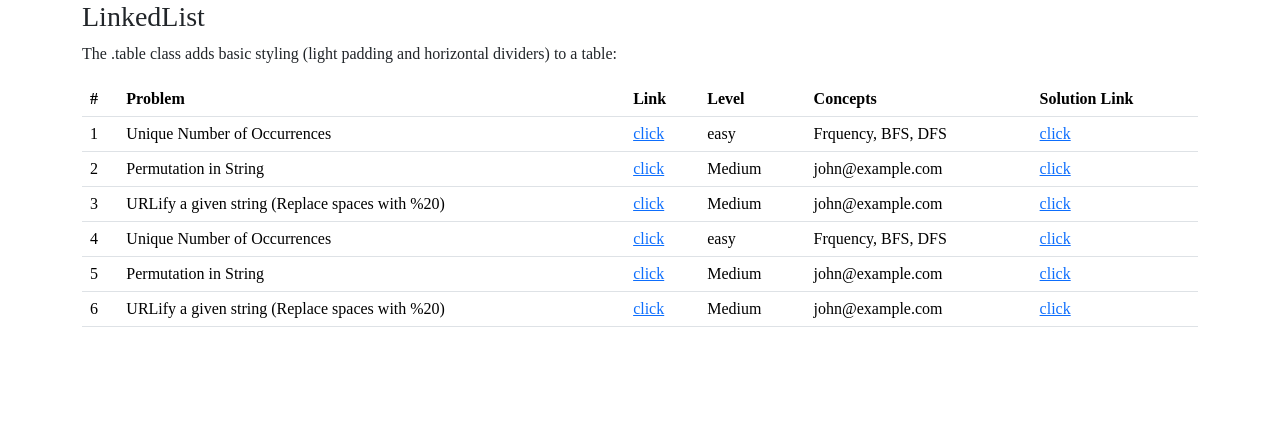
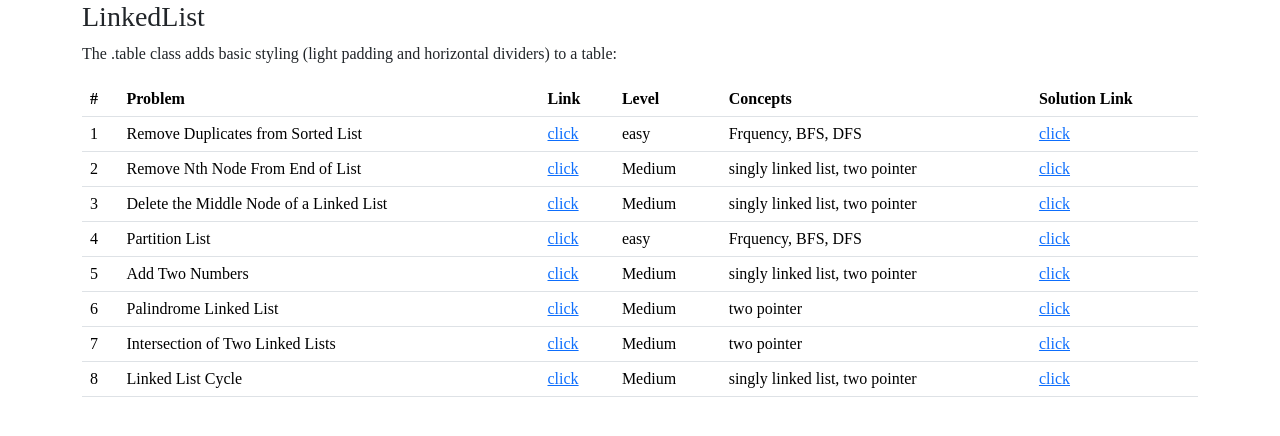
Before and after one commit to ayanchyaziz123/CodeBeginnerNest, a plain HTML site: page interview_questions/linked_list.html in a window 1280 px wide. Drawn offline with nearby package versions, Linux system fonts and the light colour scheme; files that its build step writes are made by us from their sources.

Commit message:
edit linked list

```diff
--- a/interview_questions/linked_list.html
+++ b/interview_questions/linked_list.html
@@ -20,50 +20,66 @@
       <tbody>
         <tr>
           <td scope="row">1</td>
-          <td>Unique Number of Occurrences</td>
-          <td><a href="https://leetcode.com/problems/unique-number-of-occurrences/" target="_blank">click</a></td>
+          <td>Remove Duplicates from Sorted List</td>
+          <td><a href="https://leetcode.com/problems/remove-duplicates-from-sorted-list/" target="_blank">click</a></td>
           <td>easy</td>
           <td>Frquency, BFS, DFS</td>
           <td><a href="https://leetcode.com/problems/unique-number-of-occurrences/" target="_blank">click</a></td>
         </tr>
         <tr>
           <td>2</td>
-          <td>Permutation in String</td>
-          <td><a href="https://leetcode.com/problems/unique-number-of-occurrences/" target="_blank">click</a></td>
+          <td>Remove Nth Node From End of List</td>
+          <td><a href="https://leetcode.com/problems/remove-nth-node-from-end-of-list/" target="_blank">click</a></td>
           <td>Medium</td>
-          <td>john@example.com</td>
+          <td>singly linked list, two pointer</td>
           <td><a href="https://leetcode.com/problems/unique-number-of-occurrences/" target="_blank">click</a></td>
         </tr>
         <tr>
           <td>3</td>
-          <td>URLify a given string (Replace spaces with %20)</td>
-          <td><a href="https://www.geeksforgeeks.org/urlify-a-given-string-replace-spaces-with-%20/" target="_blank">click</a></td>
+          <td>Delete the Middle Node of a Linked List</td>
+          <td><a href="https://leetcode.com/problems/delete-the-middle-node-of-a-linked-list/" target="_blank">click</a></td>
           <td>Medium</td>
-          <td>john@example.com</td>
+          <td>singly linked list, two pointer</td>
           <td><a href="https://leetcode.com/problems/unique-number-of-occurrences/" target="_blank">click</a></td>
         </tr>
         <tr>
           <td>4</td>
-          <td>Unique Number of Occurrences</td>
-          <td><a href="https://leetcode.com/problems/unique-number-of-occurrences/" target="_blank">click</a></td>
+          <td>Partition List</td>
+          <td><a href="https://leetcode.com/problems/partition-list/" target="_blank">click</a></td>
           <td>easy</td>
           <td>Frquency, BFS, DFS</td>
           <td><a href="https://leetcode.com/problems/unique-number-of-occurrences/" target="_blank">click</a></td>
         </tr>
         <tr>
           <td>5</td>
-          <td>Permutation in String</td>
-          <td><a href="https://leetcode.com/problems/unique-number-of-occurrences/" target="_blank">click</a></td>
+          <td>Add Two Numbers</td>
+          <td><a href="https://leetcode.com/problems/add-two-numbers/" target="_blank">click</a></td>
           <td>Medium</td>
-          <td>john@example.com</td>
+          <td>singly linked list, two pointer</td>
           <td><a href="https://leetcode.com/problems/unique-number-of-occurrences/" target="_blank">click</a></td>
         </tr>
         <tr>
           <td>6</td>
-          <td>URLify a given string (Replace spaces with %20)</td>
-          <td><a href="https://www.geeksforgeeks.org/urlify-a-given-string-replace-spaces-with-%20/" target="_blank">click</a></td>
+          <td>Palindrome Linked List</td>
+          <td><a href="https://leetcode.com/problems/palindrome-linked-list/" target="_blank">click</a></td>
           <td>Medium</td>
-          <td>john@example.com</td>
+          <td>two pointer</td>
+          <td><a href="https://leetcode.com/problems/unique-number-of-occurrences/" target="_blank">click</a></td>
+        </tr>
+        <tr>
+          <td>7</td>
+          <td>Intersection of Two Linked Lists</td>
+          <td><a href="https://leetcode.com/problems/intersection-of-two-linked-lists/" target="_blank">click</a></td>
+          <td>Medium</td>
+          <td>two pointer</td>
+          <td><a href="https://leetcode.com/problems/unique-number-of-occurrences/" target="_blank">click</a></td>
+        </tr>
+        <tr>
+          <td>8</td>
+          <td>Linked List Cycle</td>
+          <td><a href="https://leetcode.com/problems/linked-list-cycle/" target="_blank">click</a></td>
+          <td>Medium</td>
+          <td>singly linked list, two pointer</td>
           <td><a href="https://leetcode.com/problems/unique-number-of-occurrences/" target="_blank">click</a></td>
         </tr>
       </tbody>
```
